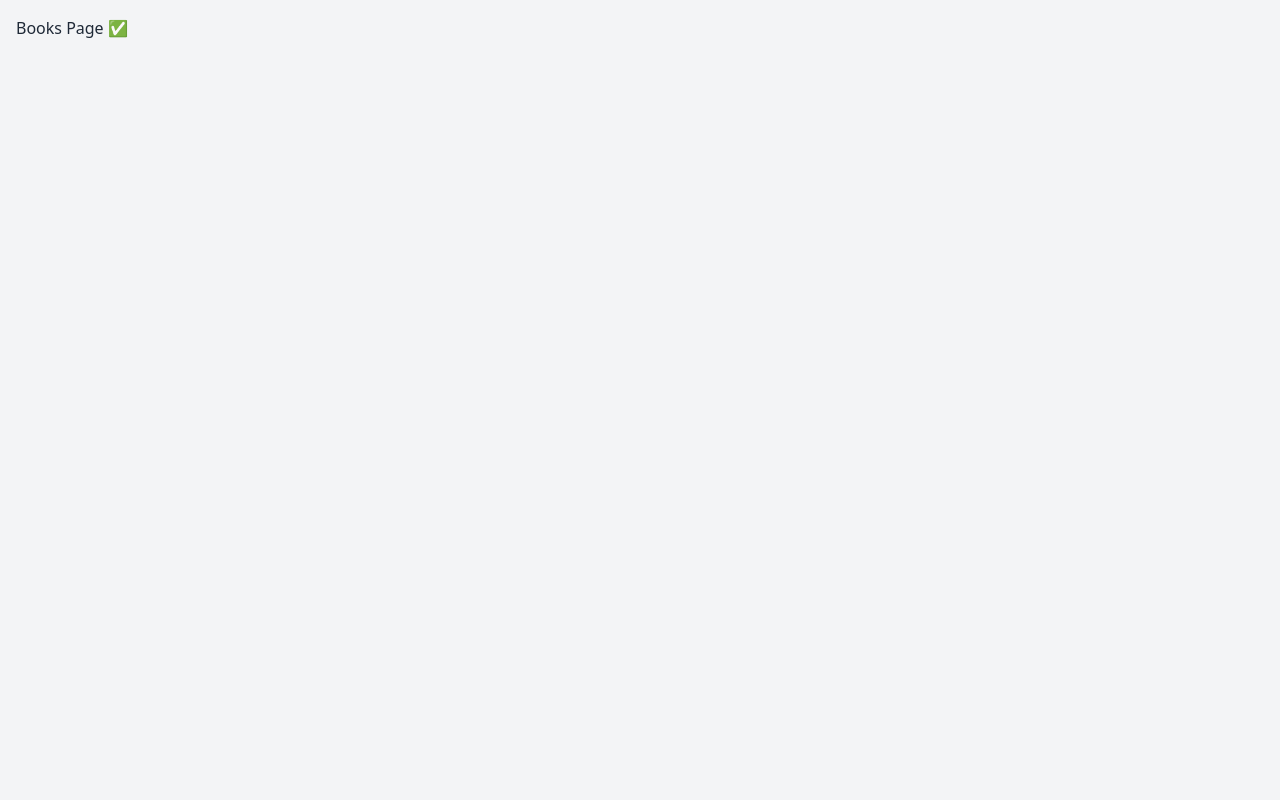
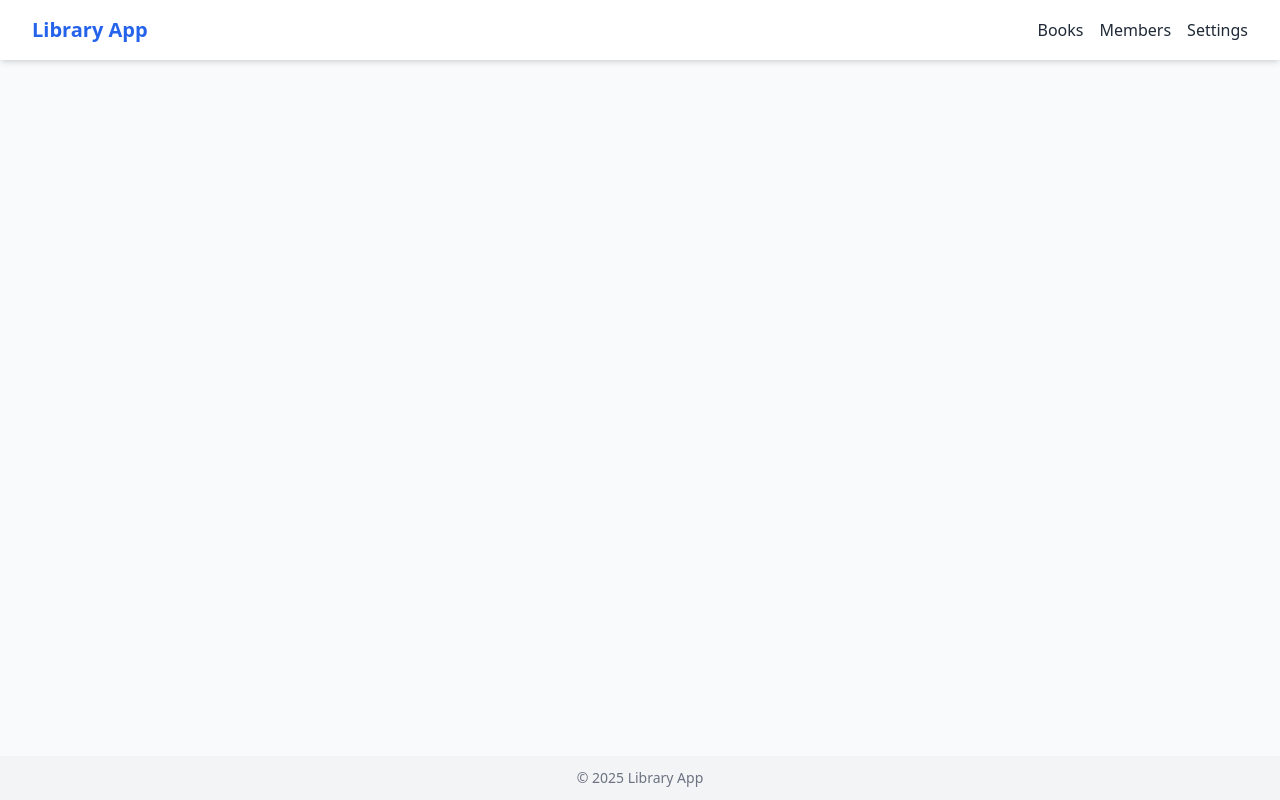
Before and after one commit to CanGuvercin/FullStakLibraryApp.React.Spring.MongoDB, a React (Vite) app in the folder client/: page /books in a window 1280 px wide. Built offline with nearby package versions, Linux system fonts and the light colour scheme.

Commit message:
Under Construction -Routing Layout-

```diff
--- /dev/null
+++ b/client/src/components/Layout.tsx
@@ -0,0 +1,36 @@
+import { Outlet } from "react-router-dom";
+import type { ReactNode } from "react";
+
+type LayoutProps = {
+  children: ReactNode;
+};
+
+export default function Layout({ children }: LayoutProps) {
+  return (
+    <div className="min-h-screen flex flex-col bg-gray-50 text-gray-800">
+      {/* Navbar */}
+      <header className="bg-white shadow-md py-4 px-8 flex justify-between items-center">
+        <h1 className="text-xl font-semibold text-blue-600">Library App</h1>
+        <nav className="space-x-4">
+          <a href="/books" className="hover:text-blue-500">
+            Books
+          </a>
+          <a href="/members" className="hover:text-blue-500">
+            Members
+          </a>
+          <a href="/settings" className="hover:text-blue-500">
+            Settings
+          </a>
+        </nav>
+      </header>
+
+      {/* Content */}
+      <main className="flex-1 container mx-auto px-6 py-8">{children}</main>
+
+      {/* Footer */}
+      <footer className="bg-gray-100 text-center text-sm py-3 text-gray-500">
+        © 2025 Library App
+      </footer>
+    </div>
+  );
+}
--- a/client/src/routing/AppRouter.tsx
+++ b/client/src/routing/AppRouter.tsx
@@ -1,20 +1,37 @@
-import { Routes, Route, Navigate } from 'react-router-dom';
+import { Routes, Route, Navigate } from "react-router-dom";
+import Layout from "../components/Layout";
 
 function BooksPage() {
-  return <div className="p-4">Books Page ✅</div>;
+  return <div className="p-4">📚 Books Page</div>;
 }
 
-function LoginPage() {
-  return <div className="p-4">Login Page ✅</div>;
+function MembersPage() {
+  return <div className="p-4">👥 Members Page</div>;
+}
+
+function SettingsPage() {
+  return <div className="p-4">⚙️ Settings Page</div>;
+}
+
+function NotFoundPage() {
+  return <div className="p-4 text-red-500">404 - Page Not Found</div>;
 }
 
 export default function AppRouter() {
   return (
     <Routes>
+      {/* Root yönlendirme */}
       <Route path="/" element={<Navigate to="/books" replace />} />
-      <Route path="/books" element={<BooksPage />} />
-      <Route path="/login" element={<LoginPage />} />
-      <Route path="*" element={<div className="p-4">404 Not Found</div>} />
+
+      {/* Layout altında tüm sayfalar */}
+      <Route element={<Layout/>}>
+        <Route path="/books" element={<BooksPage />} />
+        <Route path="/members" element={<MembersPage />} />
+        <Route path="/settings" element={<SettingsPage />} />
+      </Route>
+
+      {/* Yakalanamayan tüm rotalar */}
+      <Route path="*" element={<NotFoundPage />} />
     </Routes>
   );
 }
```
